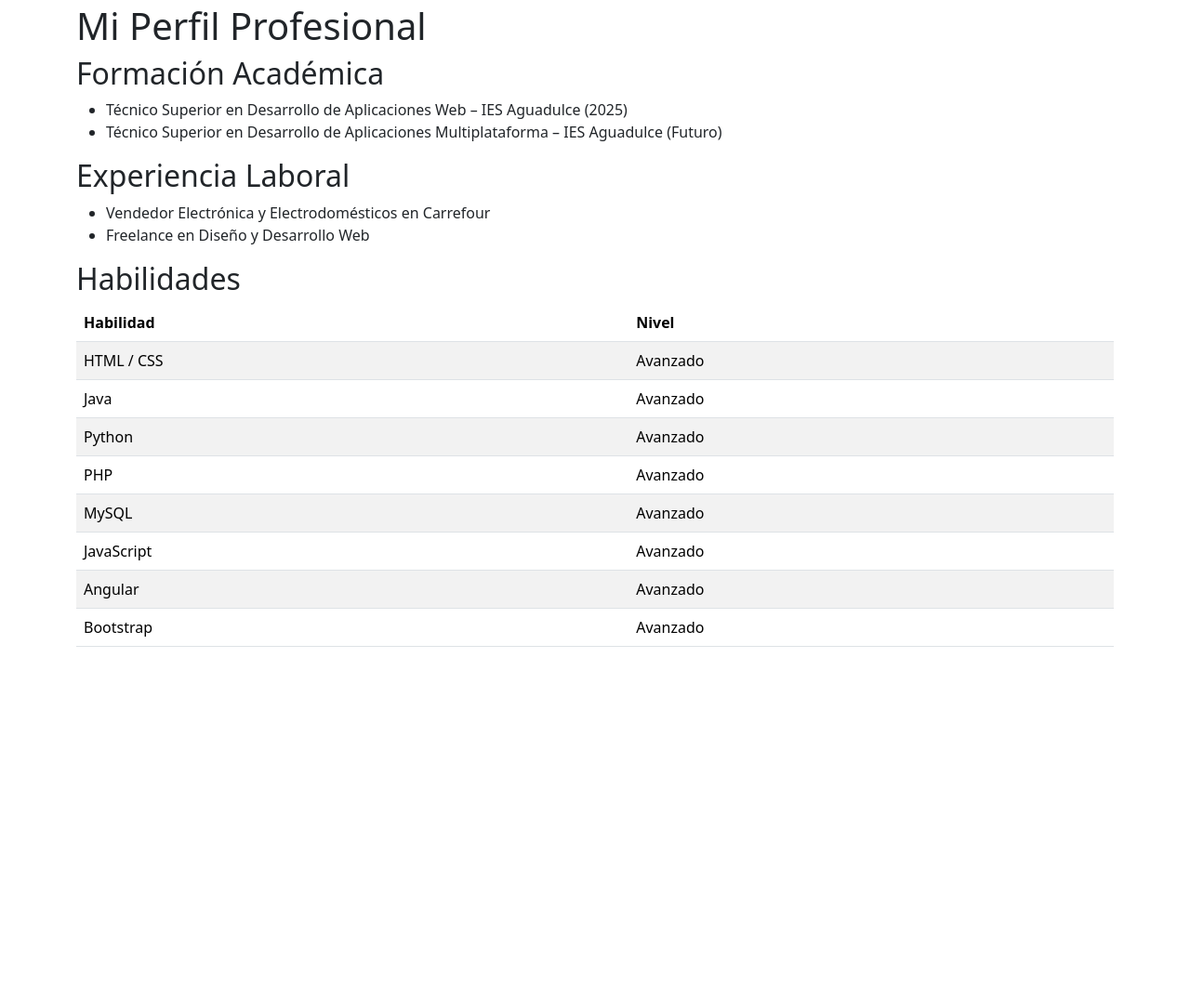
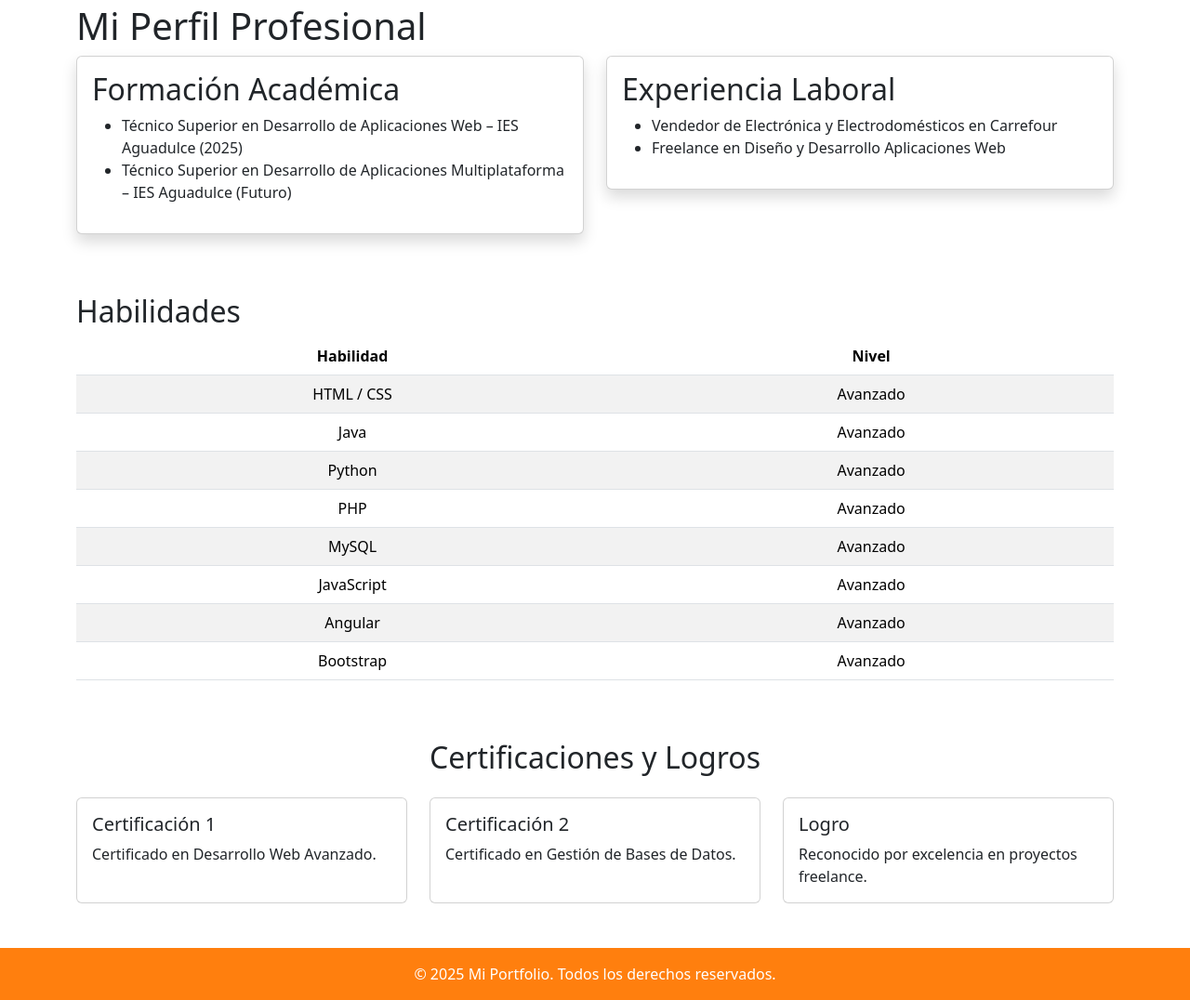
Before and after one commit to samu-tec/BootstrapPortfolio, a plain HTML site: page profesional.html in a window 1280 px wide. Shown: the part 100-1176 px from the top of the page at 93% size. Before the commit the page ends 844 px from the top, so only its background shows below. Drawn offline with nearby package versions, Linux system fonts and the light colour scheme.

Commit message:
enhance profesional.html with new styles, layout improvements, and added certifications section

```diff
--- a/profesional.html
+++ b/profesional.html
@@ -8,6 +8,29 @@
       href="https://cdn.jsdelivr.net/npm/bootstrap@5.3.3/dist/css/bootstrap.min.css"
       rel="stylesheet"
     />
+    <style>
+      .bg-primary {
+        background-color: #ff7f0e !important;
+      }
+      .btn-primary {
+        background-color: #ff7f0e !important;
+        border-color: #ff7f0e !important;
+      }
+      .btn-primary:hover {
+        background-color: #e67300 !important;
+        border-color: #e67300 !important;
+      }
+      .footer {
+        background-color: #ff7f0e;
+        color: #fff;
+        padding: 1rem 0;
+      }
+
+      .table th,
+      .table td {
+        text-align: center;
+      }
+    </style>
   </head>
   <body>
     <nav class="navbar navbar-expand-lg navbar-dark bg-primary">
@@ -39,29 +62,42 @@
         </div>
       </div>
     </nav>
-
     <div class="container my-5">
       <h1>Mi Perfil Profesional</h1>
-
-      <h2>Formación Académica</h2>
+      <div class="row">
+        <div class="col-md-6">
+          <div class="card shadow mb-3">
+            <div class="card-body">
+              <h2 class="card-title">Formación Académica</h2>
               <ul>
                 <li>
-          Técnico Superior en Desarrollo de Aplicaciones Web – IES Aguadulce
-          (2025)
+                  Técnico Superior en Desarrollo de Aplicaciones Web – IES
+                  Aguadulce (2025)
                 </li>
                 <li>
-          Técnico Superior en Desarrollo de Aplicaciones Multiplataforma – IES
-          Aguadulce (Futuro)
+                  Técnico Superior en Desarrollo de Aplicaciones Multiplataforma
+                  – IES Aguadulce (Futuro)
                 </li>
               </ul>
-
-      <h2>Experiencia Laboral</h2>
+            </div>
+          </div>
+        </div>
+        <div class="col-md-6">
+          <div class="card shadow mb-3">
+            <div class="card-body">
+              <h2 class="card-title">Experiencia Laboral</h2>
               <ul>
-        <li>Vendedor Electrónica y Electrodomésticos en Carrefour</li>
-        <li>Freelance en Diseño y Desarrollo Web</li>
+                <li>
+                  Vendedor de Electrónica y Electrodomésticos en Carrefour
+                </li>
+                <li>Freelance en Diseño y Desarrollo Aplicaciones Web</li>
               </ul>
-
-      <h2>Habilidades</h2>
+            </div>
+          </div>
+        </div>
+      </div>
+      <h2 class="mt-5">Habilidades</h2>
+      <div class="table-responsive">
         <table class="table table-striped">
           <thead>
             <tr>
@@ -105,7 +141,45 @@
           </tbody>
         </table>
       </div>
-
+    </div>
+    <section class="container my-5">
+      <h2 class="text-center mb-4">Certificaciones y Logros</h2>
+      <div class="row g-4">
+        <div class="col-md-4">
+          <div class="card h-100">
+            <div class="card-body">
+              <h5 class="card-title">Certificación 1</h5>
+              <p class="card-text">Certificado en Desarrollo Web Avanzado.</p>
+            </div>
+          </div>
+        </div>
+        <div class="col-md-4">
+          <div class="card h-100">
+            <div class="card-body">
+              <h5 class="card-title">Certificación 2</h5>
+              <p class="card-text">Certificado en Gestión de Bases de Datos.</p>
+            </div>
+          </div>
+        </div>
+        <div class="col-md-4">
+          <div class="card h-100">
+            <div class="card-body">
+              <h5 class="card-title">Logro</h5>
+              <p class="card-text">
+                Reconocido por excelencia en proyectos freelance.
+              </p>
+            </div>
+          </div>
+        </div>
+      </div>
+    </section>
+    <footer class="footer text-center">
+      <div class="container">
+        <p class="mb-0">
+          &copy; 2025 Mi Portfolio. Todos los derechos reservados.
+        </p>
+      </div>
+    </footer>
     <script src="https://cdn.jsdelivr.net/npm/bootstrap@5.3.3/dist/js/bootstrap.bundle.min.js"></script>
   </body>
 </html>
```
Lines whose indentation alone changed are shown as unchanged.
